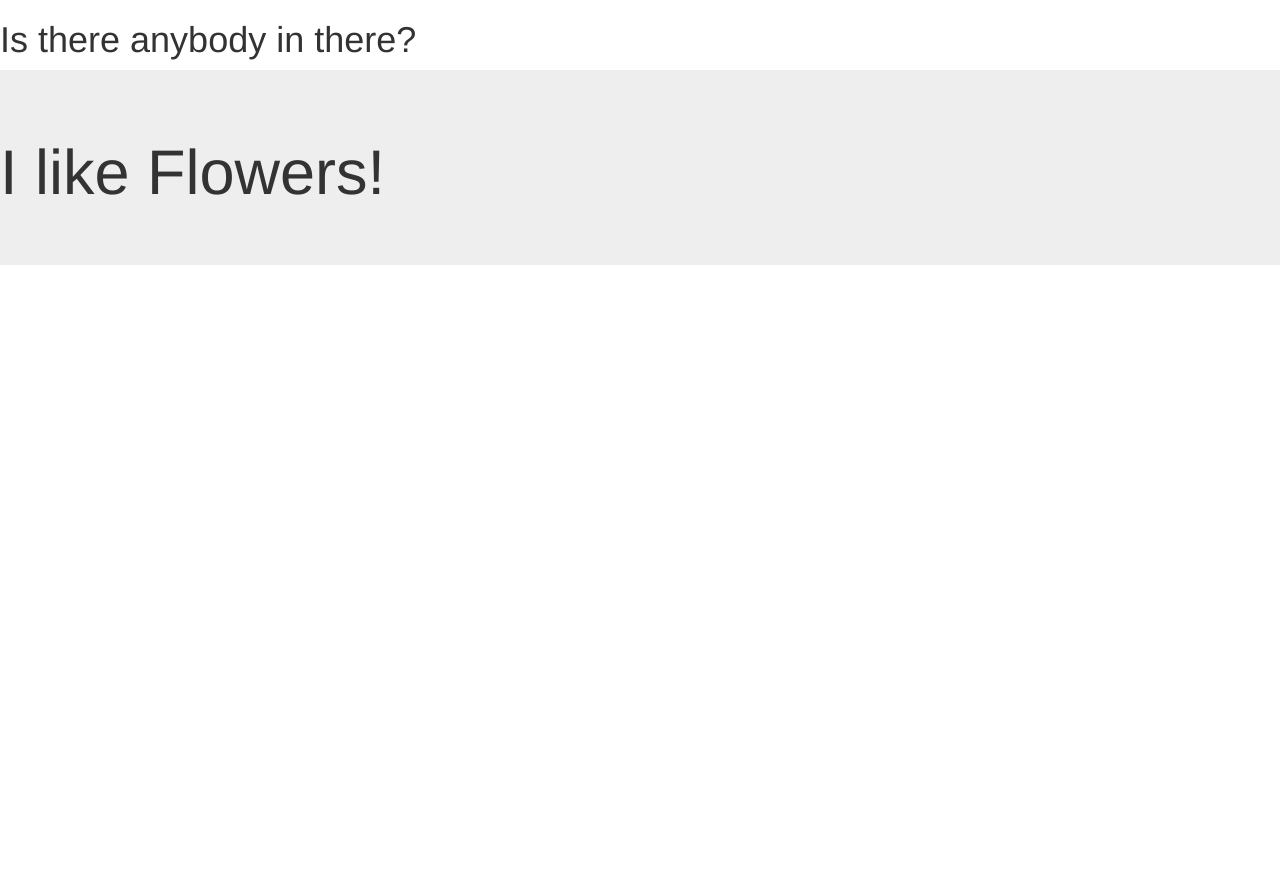
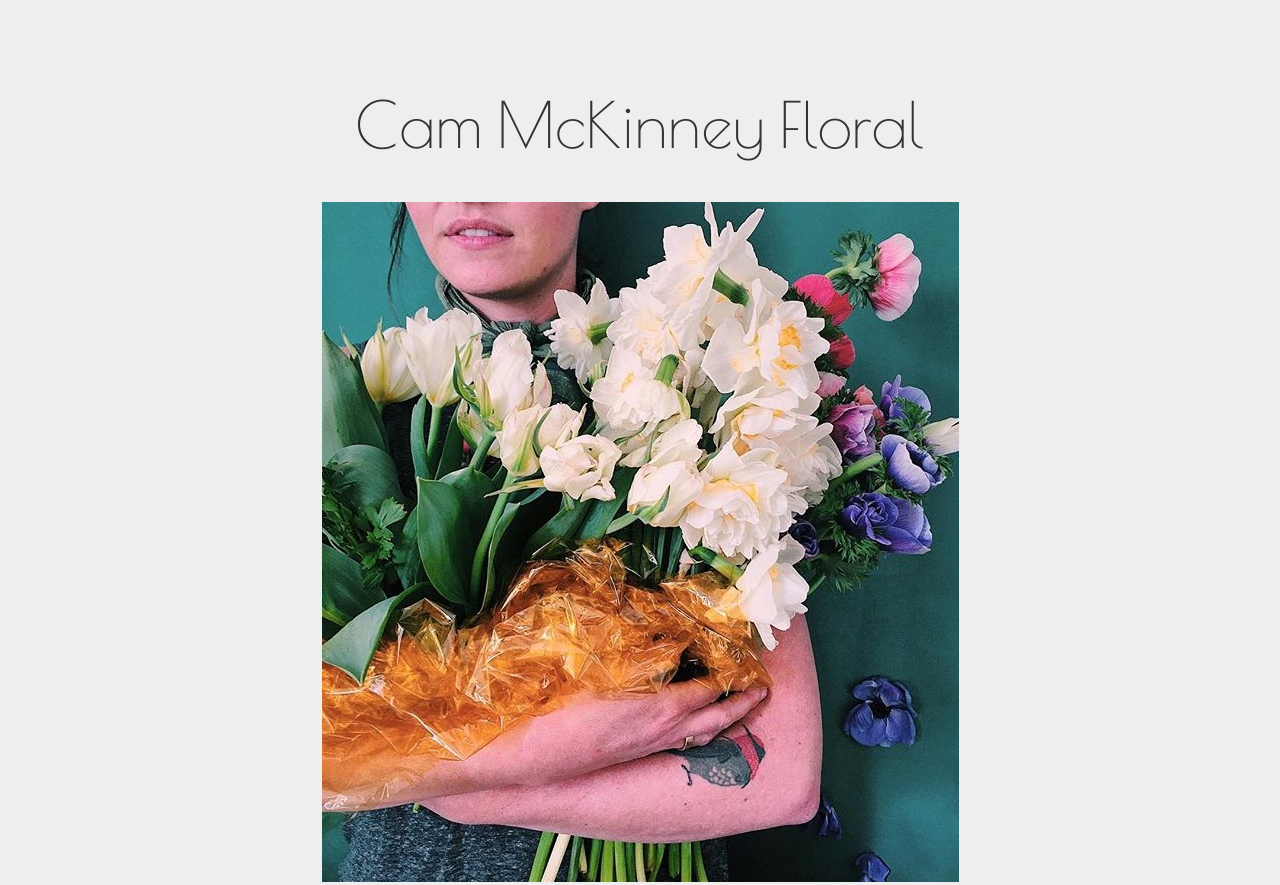
Before and after one commit to chipcracraft/FoundryFloral, a plain HTML site: page index.html in a window 1280 px wide. Shown: the top 885 px of the page. Before the commit the page ends 800 px from the top, so only its background shows below. Drawn offline with nearby package versions, Linux system fonts and the light colour scheme; files whose address does not match are found by name.

Commit message:
landing page

```diff
--- a/index.html
+++ b/index.html
@@ -6,26 +6,25 @@
       <!--<link rel="stylesheet" href="./css/lib/font-awesome.min.css">   -->
       <link rel="stylesheet" href="./css/lib/bootstrap.min.css" >
       <link rel="stylesheet" href="./css/styles.css">
+      <link href="https://fonts.googleapis.com/css?family=Poiret+One" rel="stylesheet">
    </head>
    <body>
       <div id="app-container"></div>
-        <h1>Is there anybody in there?</h1>
+
+         <div class="jumbotron text-center cam">
+                <h1> Cam McKinney Floral</h1>
+                <img src="/Users/chipc/cammy/images/FullSizeRender.jpg" alt="" class="jumbo-photo">
+      </div>
+
+
+
+
+
+
       <script src="./js/lib/jquery.min.js"></script>
       <script src="./js/lib/underscore.min.js"></script>
       <script src="./js/lib/backbone.min.js "></script>
       <script src="./js/app.js"></script>
 
-
-
-            <div class="jumbotron cam">
-                <h1>I like Flowers!</h1>
-                <img src="" alt="">
-
-
-
-            </div>
-
-
-
    </body>
 </html>
--- a/scss/main.scss
+++ b/scss/main.scss
@@ -1,10 +1,14 @@
 @import "./imports/_normalize.scss";
 
 *{ box-sizing: border-box }
-img {
-   width: 100%;
-   display: block;
-}
+// img {
+//    width: 100%;
+//    display: block;
+// }
 
 #app-container{
 }
+
+.cam {
+    font-family: 'Poiret One', cursive;
+}
```
Also changed, not shown: css/styles.css, 1 other file.
